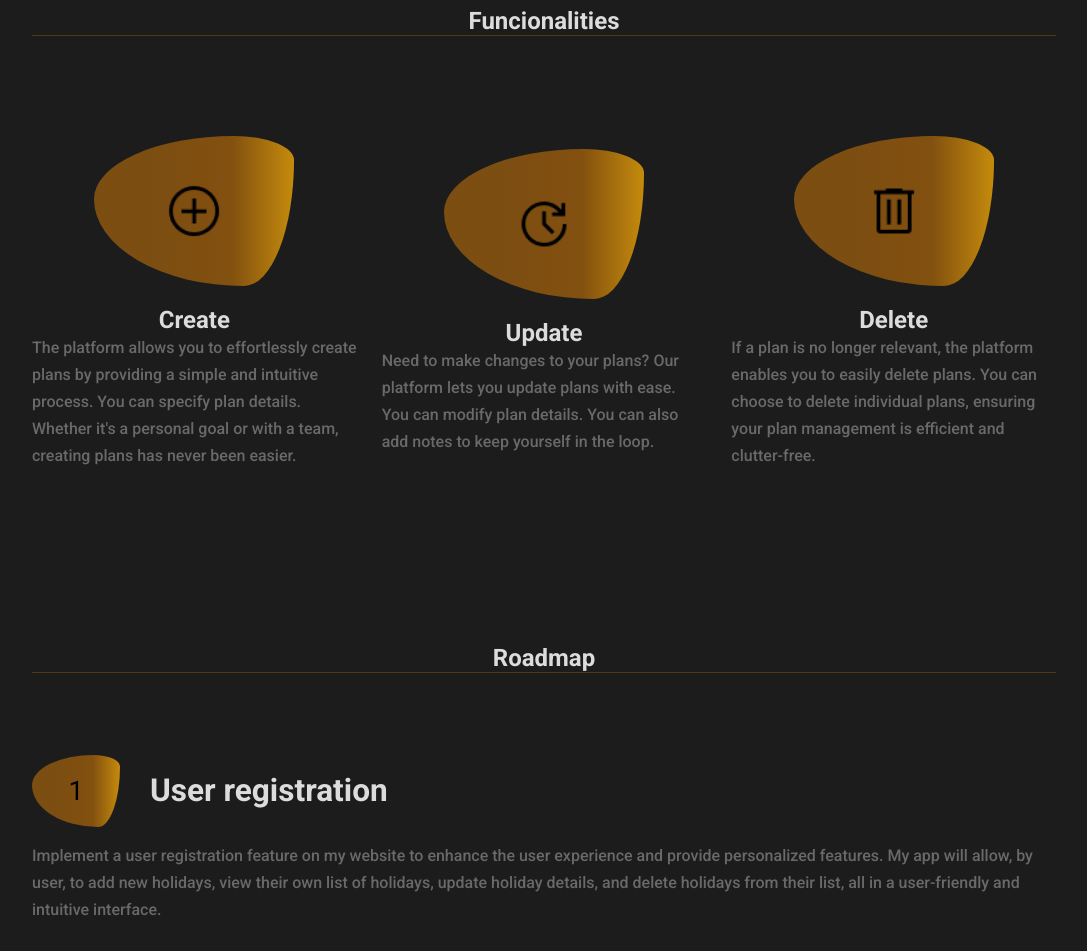
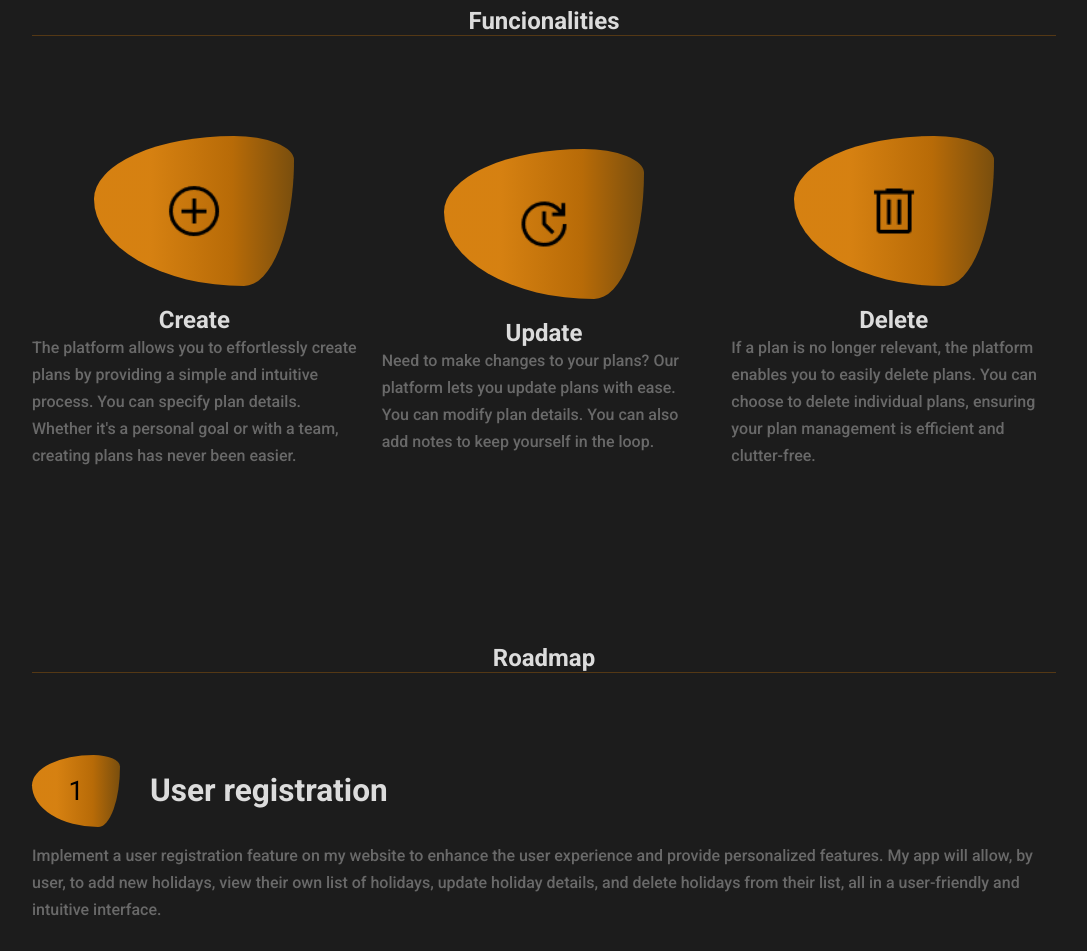
Before and after one commit to ivandiaswr/holiday-planner, a React (Create React App) app in the folder reactclient/: page / in a window 1280 px wide. Shown: the part 1100-2051 px from the top of the page, without its empty margins (96-1183 px from the left). Built offline with nearby package versions, Linux system fonts and the light colour scheme.

Commit message:
minor design changes

```diff
--- a/reactclient/src/pages/home/assets/main/main.css
+++ b/reactclient/src/pages/home/assets/main/main.css
@@ -91,7 +91,7 @@ section {
     align-items: center;
     justify-content: center;
     border-radius: 70% 30% 25% 75% / 42% 16% 84% 58%;
-    background: linear-gradient(90deg, rgba(245,140,5,0.4441624365482234) 28%, rgba(255,144,0,0.449238578680203) 69%, rgba(247,172,8,0.7715736040609137) 100%);
+    background: linear-gradient(90deg, rgba(255, 151, 15, 0.819) 28%, rgba(239, 135, 0, 0.737) 69%, rgba(210, 126, 0, 0.513) 100%);
 }
 
 .section-funcionalities-img{
@@ -142,7 +142,7 @@ section {
     justify-content: center;
     color: black;
     border-radius: 70% 30% 25% 75% / 42% 16% 84% 58%;
-    background: linear-gradient(90deg, rgba(245,140,5,0.4441624365482234) 28%, rgba(255,144,0,0.449238578680203) 69%, rgba(247,172,8,0.7715736040609137) 100%);
+    background: linear-gradient(90deg, rgba(255, 151, 15, 0.819) 28%, rgba(239, 135, 0, 0.737) 69%, rgba(210, 126, 0, 0.513) 100%);
 }
 
 /* Contact */
--- a/reactclient/src/pages/playground/assets/loader/loader.css
+++ b/reactclient/src/pages/playground/assets/loader/loader.css
@@ -2,7 +2,7 @@
     display: flex;
     justify-content: center;
     align-items: flex-start;
-    height: 100vh;
+    height: 50vh;
   }
 
   .loader {
```
